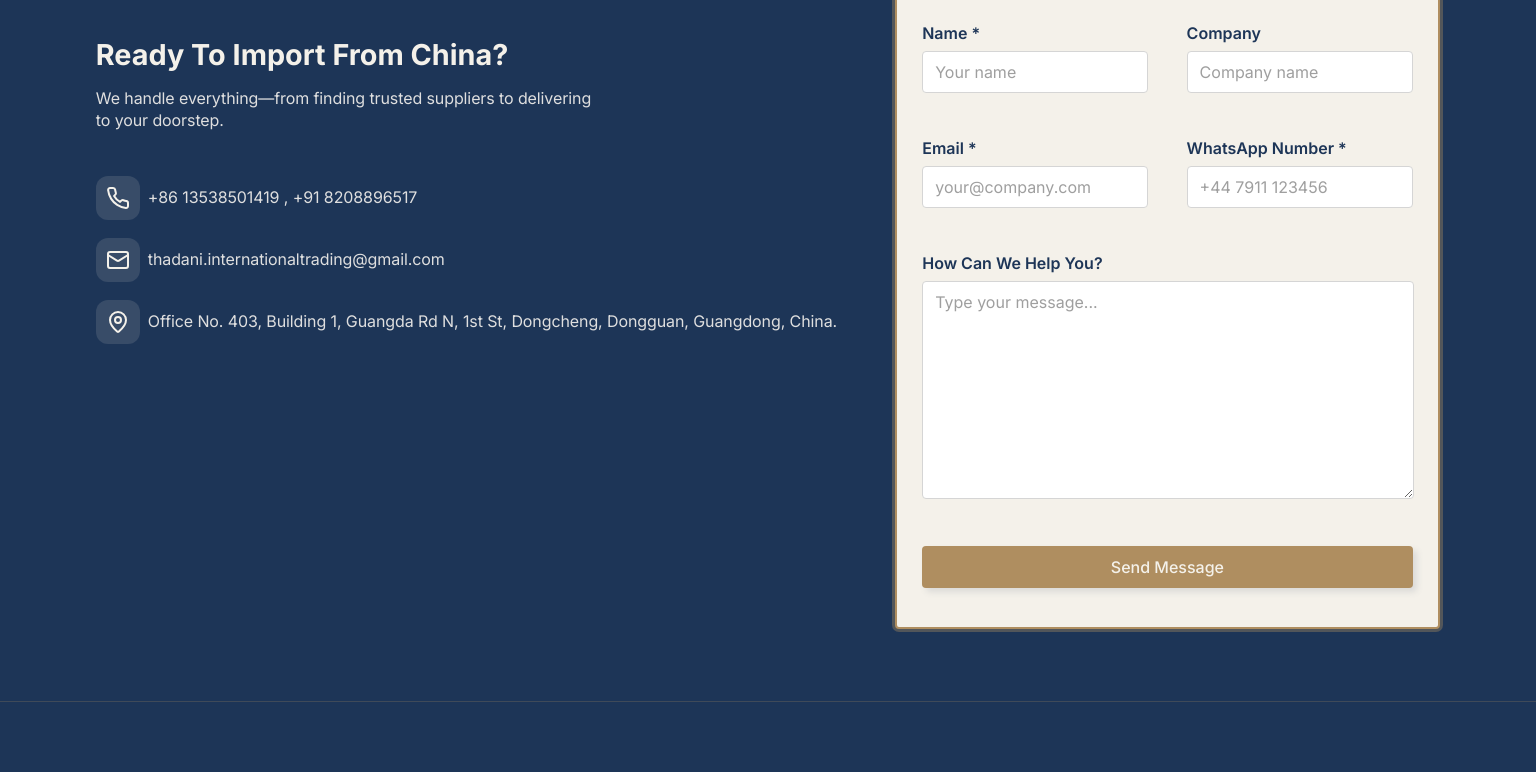
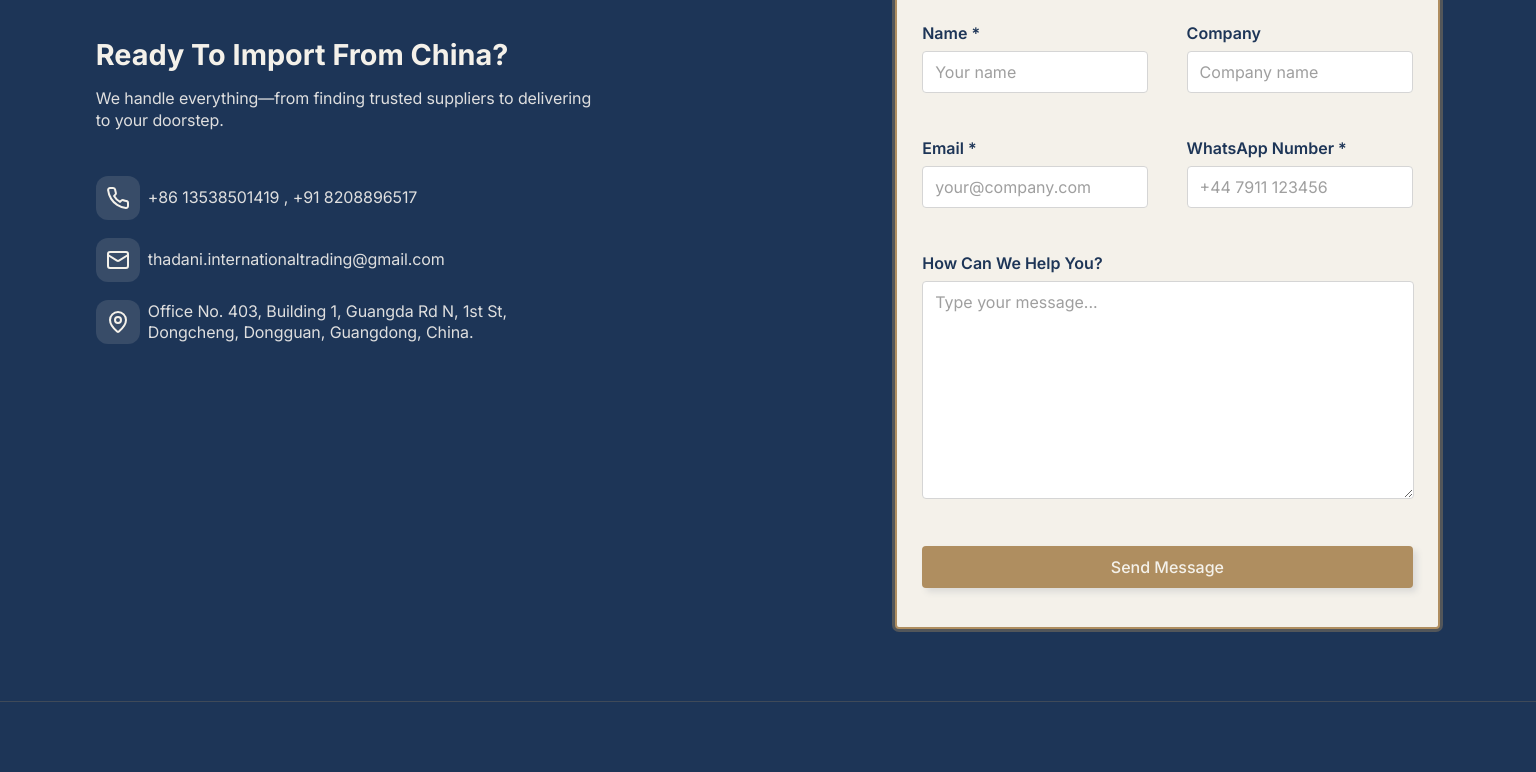
Before and after one commit to gabbar-singhh/titc, a Next.js app: page /services in a window 1536 px wide. Shown: the part 3715-4487 px from the top of the page. Built offline with nearby package versions, Linux system fonts and the light colour scheme; what @radix-ui/themes would draw is missing.

Commit message:
bug fixed.

```diff
--- a/src/Components/ContactUsSection/ContactUsSection.module.css
+++ b/src/Components/ContactUsSection/ContactUsSection.module.css
@@ -352,3 +352,10 @@
         gap: 3.2rem;
     }
 }
+
+
+@media screen and (min-width: 1400px) {
+    .contact_options li:last-child {
+        width: 60%;
+    }
+}
--- a/src/components/ContactUsSection/ContactUsSection.module.css
+++ b/src/components/ContactUsSection/ContactUsSection.module.css
@@ -352,3 +352,10 @@
         gap: 3.2rem;
     }
 }
+
+
+@media screen and (min-width: 1400px) {
+    .contact_options li:last-child {
+        width: 60%;
+    }
+}
```
